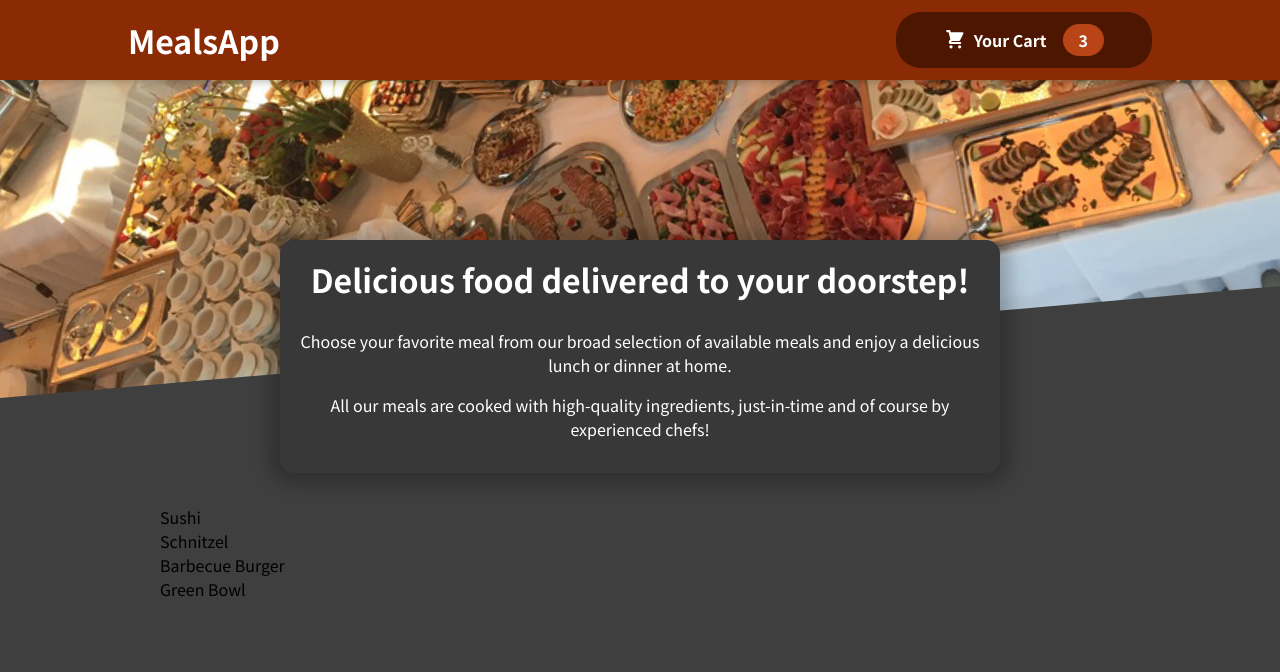
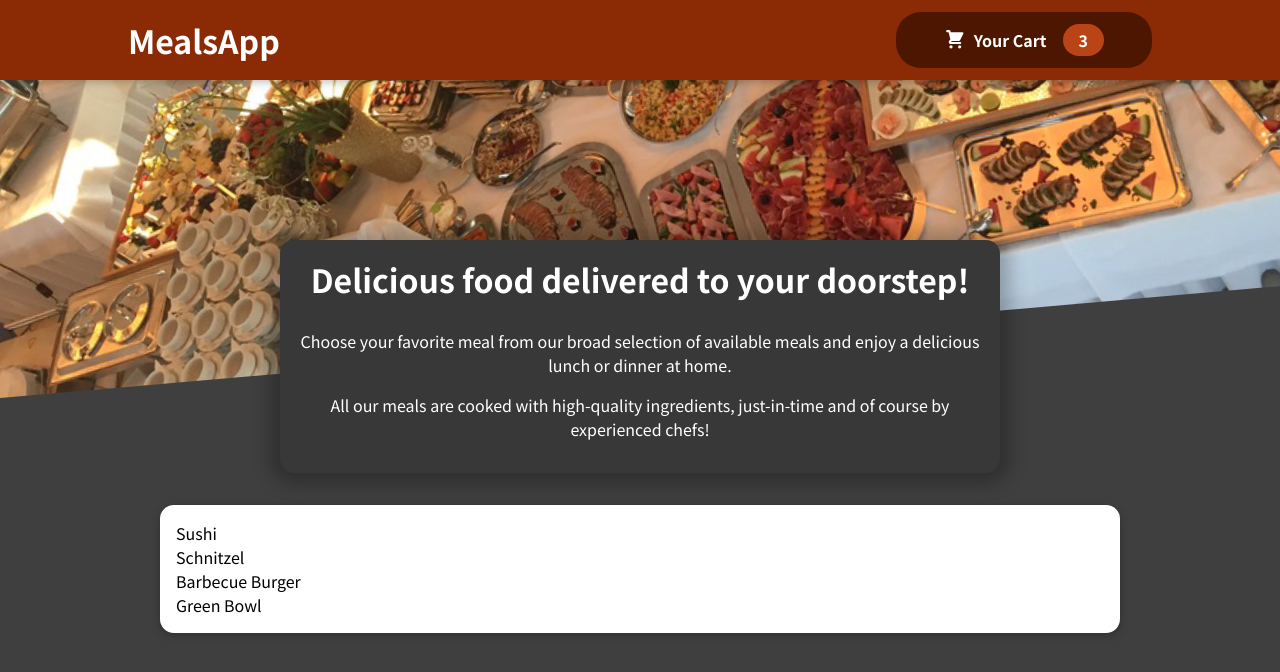
Before and after one commit to my-react-course-projects/meals-order-app, a React (Create React App) app: page / in a window 1280 px wide. Shown: the top 672 px of the page. Built offline with nearby package versions, Linux system fonts and the light colour scheme.

Commit message:
Create Card Utility component

```diff
--- a/src/components/Meals/AvailableMeals.js
+++ b/src/components/Meals/AvailableMeals.js
@@ -1,3 +1,4 @@
+import Card from '../UI/Card';
 import classes from './AvailableMeals.module.css';
 
 const DUMMY_MEALS = [
@@ -30,10 +31,12 @@ const DUMMY_MEALS = [
 const AvailableMeals = () => {
 
     // helper constant to keep the below jsx code lean
-    const mealsList = DUMMY_MEALS.map((meal) => <li>{meal.name}</li>)
+    const mealsList = DUMMY_MEALS.map((meal) => <li>{meal.name}</li>);
 
     return <section className={classes.meals}>
-        <ul>{mealsList}</ul>
+        <Card>
+            <ul> {mealsList}</ul>
+        </Card>
     </section>
 };
 
--- a/src/components/UI/Card.js
+++ b/src/components/UI/Card.js
@@ -0,0 +1,7 @@
+import classes from './Card.module.css';
+
+const Card = props => {
+    return <div className={classes.card}>{props.children}</div>
+}
+
+export default Card;
--- /dev/null
+++ b/src/components/UI/Card.module.css
@@ -0,0 +1,6 @@
+.card {
+    padding: 1rem;
+    box-shadow: 0 2px 8px rgba(0, 0, 0, 0.25);
+    border-radius: 14px;
+    background-color: white;
+  }
```
